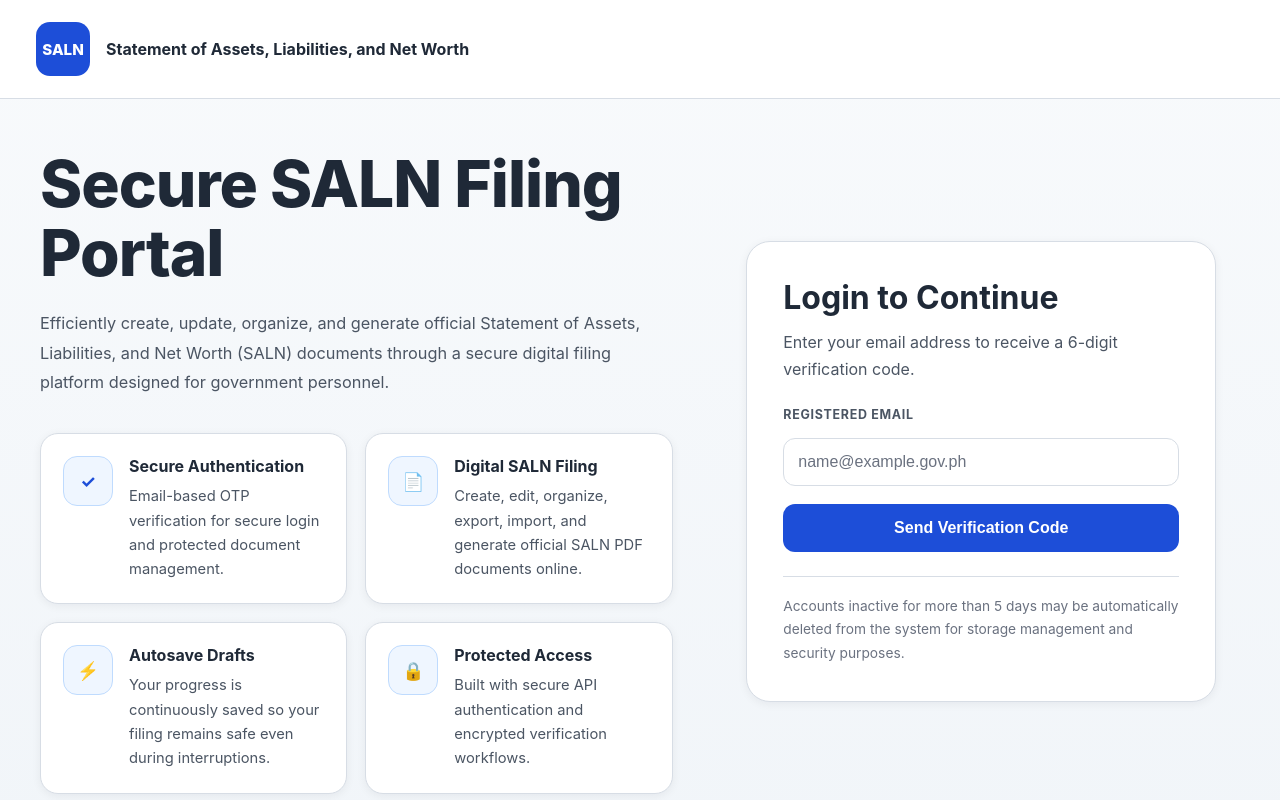
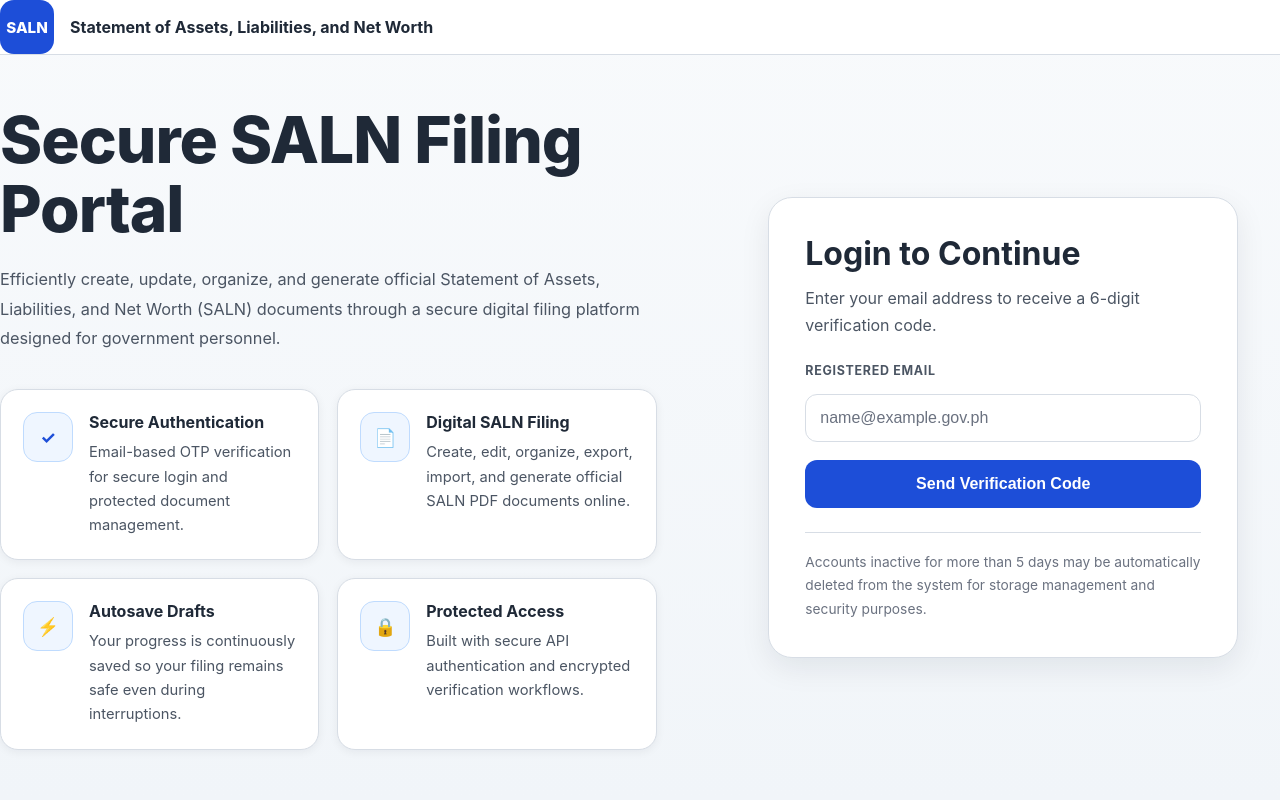
Before and after one commit to mkpautin/saln-portal-microservices, a Vue app in the folder frontend/: page / in a window 1280 px wide. Built offline with nearby package versions, Linux system fonts and the light colour scheme; no server answers.

Commit message:
Max width, new favicon

```diff
--- a/frontend/src/views/LoginPage.vue
+++ b/frontend/src/views/LoginPage.vue
@@ -332,6 +332,15 @@ body {
       #f1f5f9
     );
 }
+.container {
+  width: 100%;
+  max-width: 1280px;
+
+  margin: 0 auto;
+
+  padding-left: 24px;
+  padding-right: 24px;
+}
 
 /* REMOVE FUTURISTIC GLOWS */
 
@@ -344,12 +353,6 @@ body {
 .topbar {
   width: 100%;
 
-  padding: 22px 36px;
-
-  display: flex;
-  justify-content: space-between;
-  align-items: center;
-
   background: white;
 
   border-bottom: 1px solid var(--border);
@@ -359,10 +362,27 @@ body {
   z-index: 20;
 }
 
+.topbar-inner {
+  padding-top: 22px;
+  padding-bottom: 22px;
+
+  display: flex;
+  justify-content: space-between;
+  align-items: center;
+}
+
 .brand {
   display: flex;
   align-items: center;
   gap: 16px;
+}
+.logo {
+  width: 54px;
+  height: 54px;
+
+  object-fit: contain;
+
+  border-radius: 14px;
 }
 
 .brand-badge {
@@ -396,7 +416,8 @@ body {
   width: 100%;
   min-height: calc(100vh - 100px);
 
-  padding: 50px 40px;
+  padding-top: 50px;
+  padding-bottom: 50px;
 
   display: grid;
   grid-template-columns: 1.1fr 0.9fr;
@@ -404,6 +425,10 @@ body {
   gap: 50px;
 
   align-items: center;
+}
+
+.hero-left {
+  padding-right: 20px;
 }
 
 /* LEFT */
@@ -526,7 +551,6 @@ body {
   display: flex;
   justify-content: center;
 }
-
 .login-card {
   width: 100%;
   max-width: 470px;
@@ -539,7 +563,10 @@ body {
 
   padding: 36px;
 
-  box-shadow: var(--shadow);
+  box-shadow:
+    0 10px 30px rgba(15, 23, 42, 0.08);
+
+  backdrop-filter: blur(10px);
 }
 
 .login-header {
@@ -817,10 +844,10 @@ input:focus {
     max-width: 100%;
   }
 }
-
 @media (max-width: 760px) {
-  .topbar {
-    padding: 20px;
+  .topbar-inner {
+    padding-top: 20px;
+    padding-bottom: 20px;
 
     flex-direction: column;
 
@@ -830,7 +857,8 @@ input:focus {
   }
 
   .hero {
-    padding: 20px;
+    padding-top: 24px;
+    padding-bottom: 24px;
   }
 
   .title {
@@ -843,6 +871,11 @@ input:focus {
 
   .login-card {
     padding: 24px;
+  }
+
+  .container {
+    padding-left: 18px;
+    padding-right: 18px;
   }
 }
 
```
Also changed, not shown: 1 other file (tests, documents, lock files or other folders).
